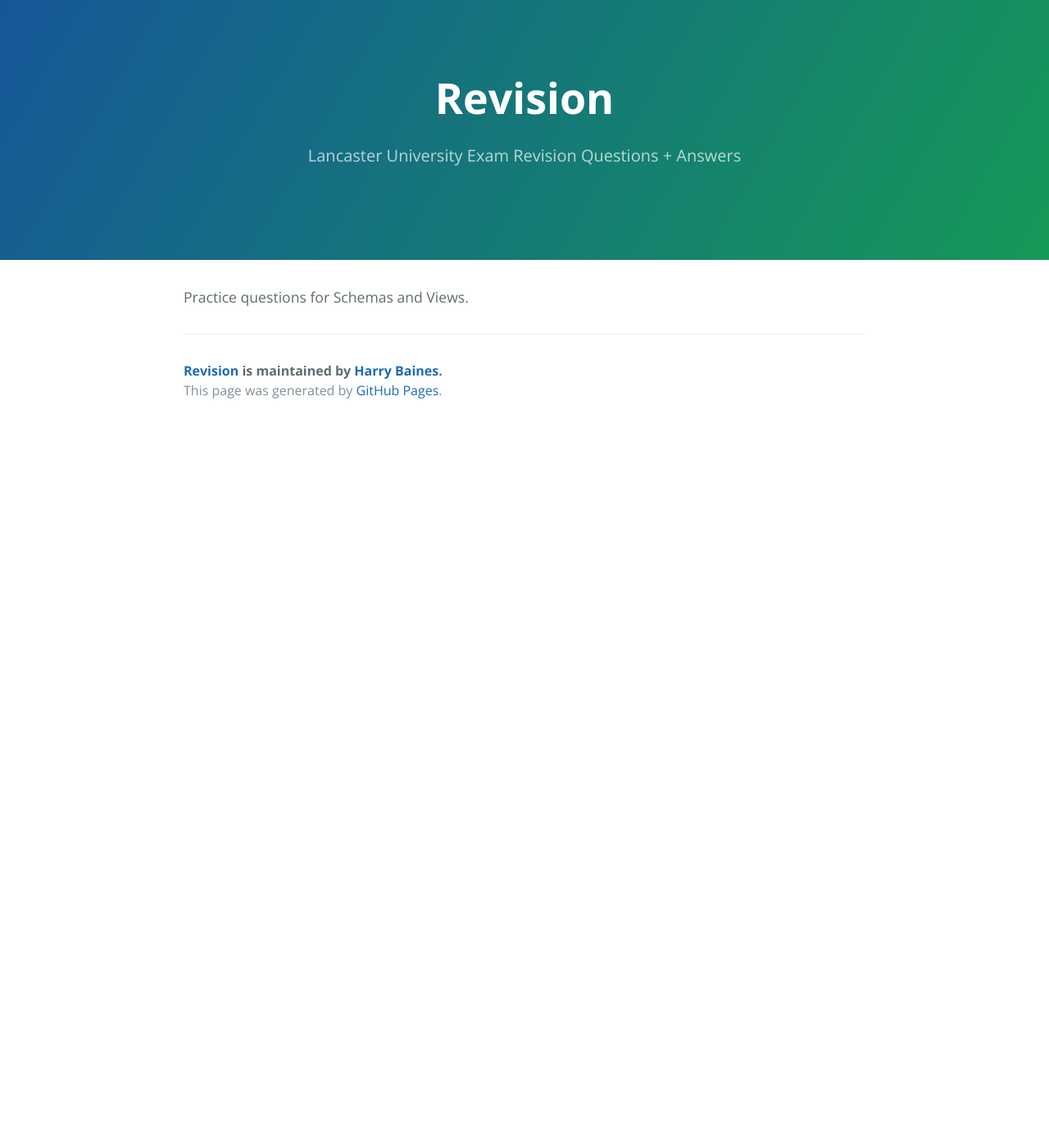
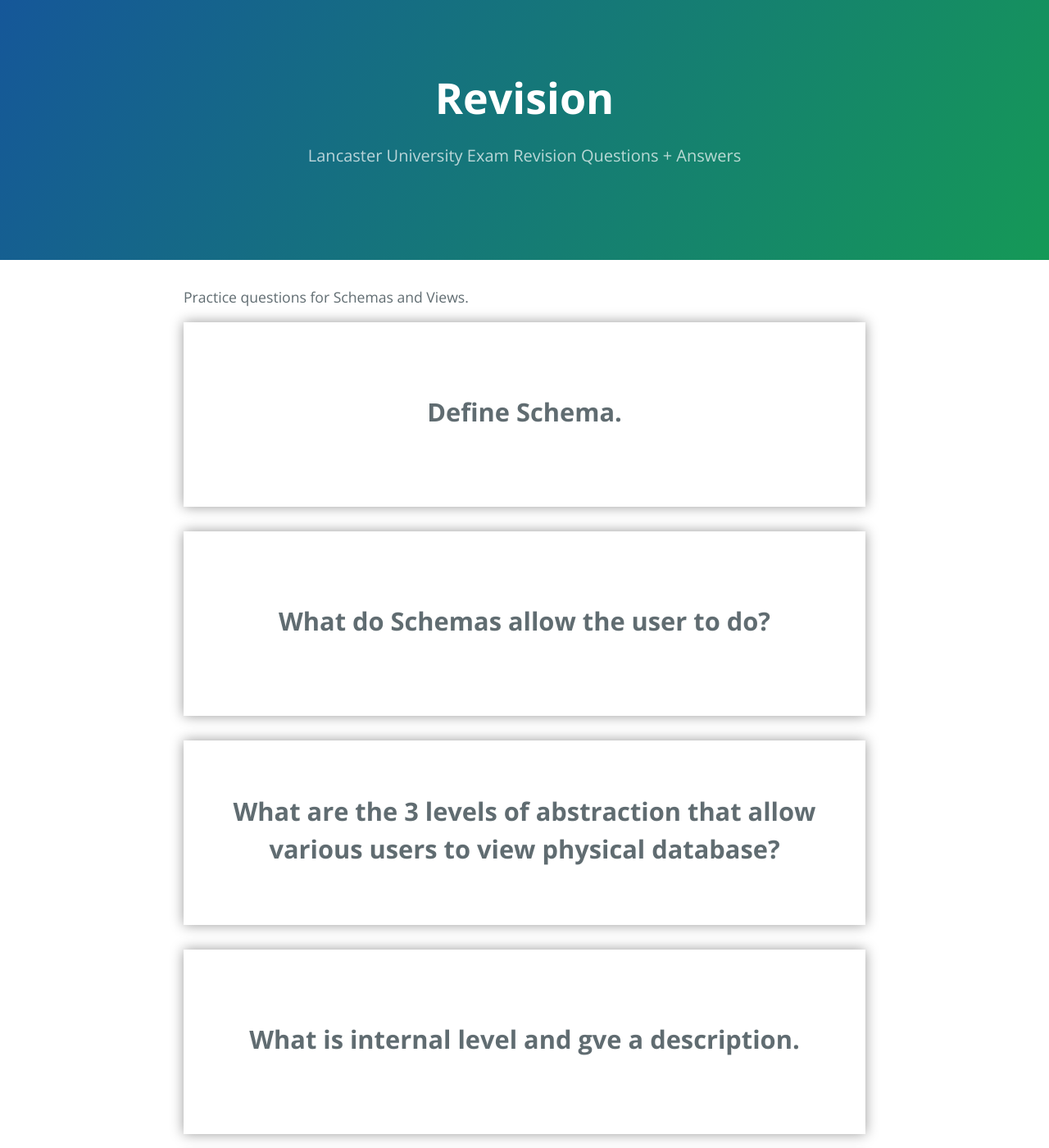
Before and after one commit to harryb0905/Exam-Revision, a Jekyll site: the page built from _topics/SCC.201/Schemas and Views.html, in a window 1280 px wide and 1400 px high. Shown: the whole window at 82% size. Built offline with Jekyll 4.4.1, drawn with Linux system fonts in a browser that asks for light colours.

Commit message:
Completed lecture 3 and 4 for 202 with html file

```diff
--- a/_data/questions/SCC.201.yml
+++ b/_data/questions/SCC.201.yml
@@ -178,15 +178,66 @@
   question: What is the purpose of Relational Algebra?
   answer: Language to describe operations in relational DBMS (helps understanding Query execution and optimisation).
 
+# 4. Schemas and Views
 - module: SCC201
-  topic: Relational Algebra
-  question: (Insert Question)
-  answer: (insert answer)
+  topic: Schemas and Views
+  question: Define Schema.
+  answer: A schema is a "roadmap" of data to be eventually stored. Used to sometimes be refferred to as meta-data.
 
 - module: SCC201
-  topic: Relational Algebra
-  question: (insert question)
-  answer: (insert answer)
+  topic: Schemas and Views
+  question: What do Schemas allow the user to do?
+  answer: 1) Declare types of records required for e.g. Person, Company etc. <br> 2) Declare types of relationships among records for e.g. Person works for company, company employs person etc.
+
+- module: SCC201
+  topic: Schemas and Views
+  question: What are the 3 levels of abstraction that allow various users to view physical database?
+  answer: Internal level, conceptual level and external view.
+
+- module: SCC201
+  topic: Schemas and Views
+  question: What is internal level and gve a description.
+  answer: Defines physical implementation of database (storage files that contain actual data records).
+
+- module: SCC201
+  topic: Schemas and Views
+  question:
+  answer:
+
+- module: SCC201
+  topic: Schemas and Views
+  question:
+  answer:
+
+- module: SCC201
+  topic: Schemas and Views
+  question:
+  answer:
+
+- module: SCC201
+  topic: Schemas and Views
+  question:
+  answer:
+
+- module: SCC201
+  topic: Schemas and Views
+  question:
+  answer:
+
+- module: SCC201
+  topic: Schemas and Views
+  question:
+  answer:
+
+- module: SCC201
+  topic: Schemas and Views
+  question:
+  answer:
+
+- module: SCC201
+  topic: Schemas and Views
+  question:
+  answer:
 
 # 7. Normalisation
 - module: SCC201
--- a/_data/questions/SCC.202.yml
+++ b/_data/questions/SCC.202.yml
@@ -125,4 +125,4 @@
 - module: SCC202
   topic: Need-Finding and Requirements
   question: What is a Use-case?
-  answer: A use-case describes interaction between people and devices. Shuld desxcribe what people do and the system does.
+  answer: A use-case describes interaction between people and devices. Should describe what people do and the system does.
--- /dev/null
+++ b/_topics/SCC.202/Need-Finding and Requirements.html
@@ -0,0 +1 @@
+--- layout: questions number: 1 title: Need-Finding and Requirements tags: [SCC.202, Need-Finding and Requirements] ---
--- /dev/null
+++ b/_topics/SCC.202/User-Centered Design and Need-Finding Techniques.html
@@ -0,0 +1 @@
+--- layout: questions number: 1 title: User-Centered Design and Need-Finding Techniques tags: [SCC.202, User-Centered Design and Need-Finding Techniques] ---
```
